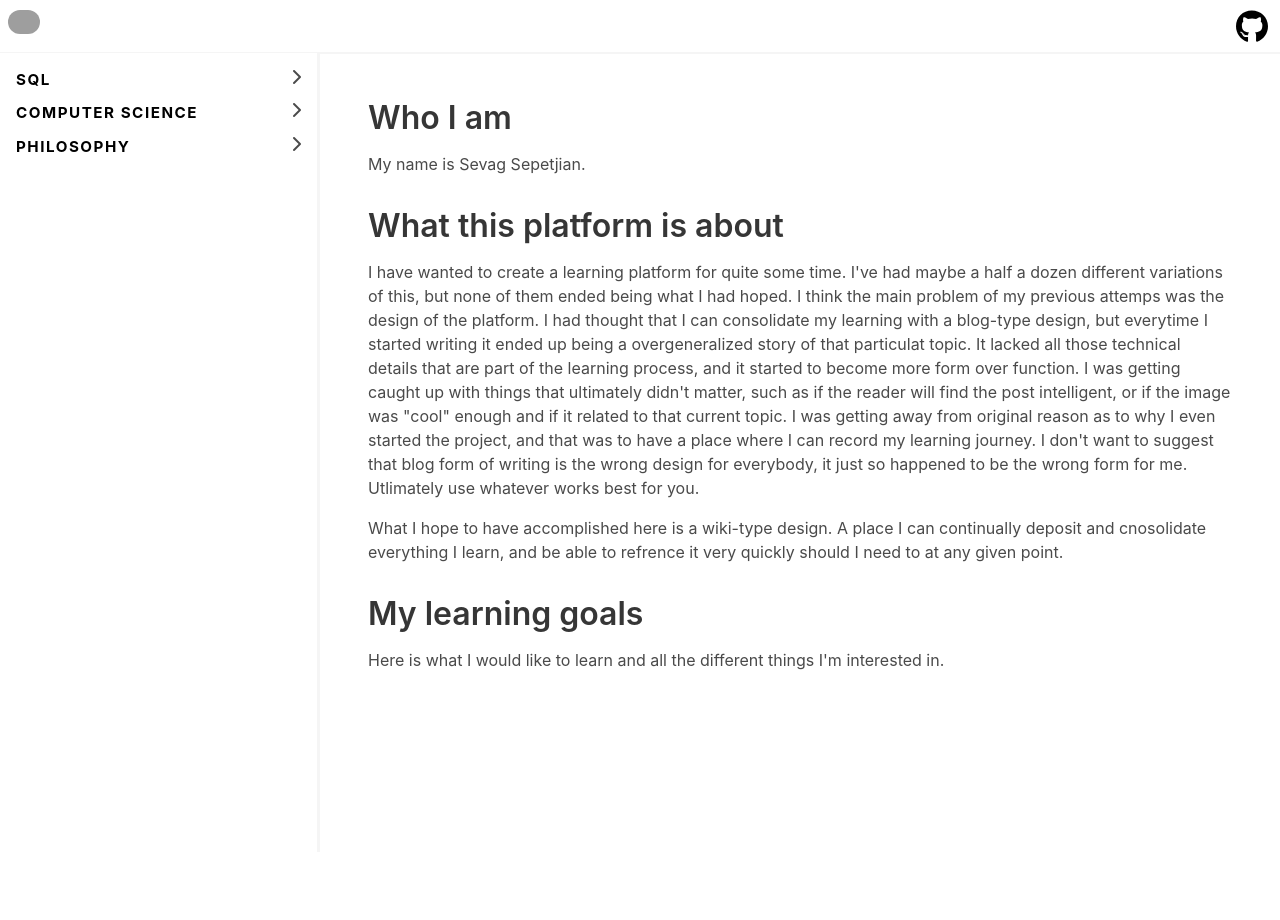
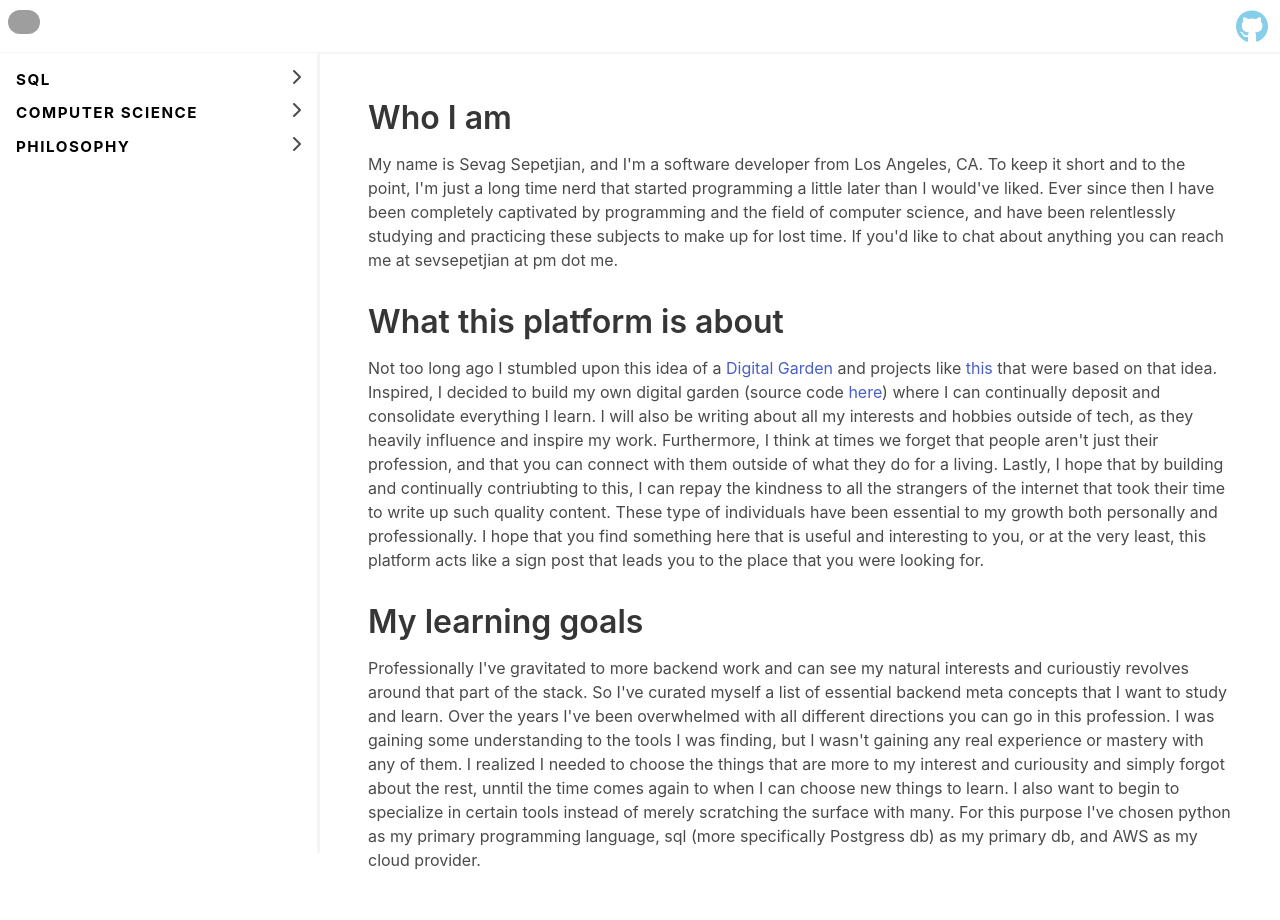
Before and after one commit to sevsepetjian/knowledge-base, a Flask app: page / in a window 1280 px wide. Before the commit the page ends 670 px from the top, so only its background shows below. Run offline with Flask 2, Linux system fonts and the light colour scheme; some libraries are stand-ins or nearby versions; grey boxes are pictures that could not be loaded.

Commit message:
[1] Changed github icon color. [2] Began writing index page content.

```diff
--- a/static/styles.css
+++ b/static/styles.css
@@ -33,10 +33,8 @@ body {
 }
 
 .github-link, .home-link {
-    color: inherit;
     width: 3.25rem;
     display: block;
-    font-size: 1em;
     cursor: pointer;
     position: relative;
     padding-left: .5rem;
--- a/templates/index.html
+++ b/templates/index.html
@@ -6,12 +6,11 @@
     <div class="container">
         <div class="content">
             <h1>Who I am</h1>
-            <p>My name is Sevag Sepetjian.</p>
+            <p>My name is Sevag Sepetjian, and I'm a software developer from Los Angeles, CA. To keep it short and to the point, I'm just a long time nerd that started programming a little later than I would've liked. Ever since then I have been completely captivated by programming and the field of computer science, and have been relentlessly studying and practicing these subjects to make up for lost time. If you'd like to chat about anything you can reach me at sevsepetjian at pm dot me.</p>
             <h1>What this platform is about</h1>
-            <p>I have wanted to create a learning platform for quite some time. I've had maybe a half a dozen different variations of this, but none of them ended being what I had hoped. I think the main problem of my previous attemps was the design of the platform. I had thought that I can consolidate my learning with a blog-type design, but everytime I started writing it ended up being a overgeneralized story of that particulat topic. It lacked all those technical details that are part of the learning process, and it started to become more form over function. I was getting caught up with things that ultimately didn't matter, such as if the reader will find the post intelligent, or if the image was "cool" enough and if it related to that current topic. I was getting away from original reason as to why I even started the project, and that was to have a place where I can record my learning journey. I don't want to suggest that blog form of writing is the wrong design for everybody, it just so happened to be the wrong form for me. Utlimately use whatever works best for you.</p>
-            <p>What I hope to have accomplished here is a wiki-type design. A place I can continually deposit and cnosolidate everything I learn, and be able to refrence it very quickly should I need to at any given point.</p>
+            <p>Not too long ago I stumbled upon this idea of a <a href="https://joelhooks.com/digital-garden" target="__blank">Digital Garden</a> and projects like <a href="https://wiki.nikitavoloboev.xyz/" target="__blank">this</a> that were based on that idea. Inspired, I decided to build my own digital garden (source code <a href="https://github.com/sevsepetjian/knowledge-base" target="__blank">here</a>) where I can continually deposit and consolidate everything I learn. I will also be writing about all my interests and hobbies outside of tech, as they heavily influence and inspire my work. Furthermore, I think at times we forget that people aren't just their profession, and that you can connect with them outside of what they do for a living. Lastly, I hope that by building and continually contriubting to this, I can repay the kindness to all the strangers of the internet that took their time to write up such quality content. These type of individuals have been essential to my growth both personally and professionally. I hope that you find something here that is useful and interesting to you, or at the very least, this platform acts like a sign post that leads you to the place that you were looking for.</p>
             <h1>My learning goals</h1>
-            <p>Here is what I would like to learn and all the different things I'm interested in.</p>
+            <p>Professionally I've gravitated to more backend work and can see my natural interests and curioustiy revolves around that part of the stack. So I've curated myself a list of essential backend meta concepts that I want to study and learn. Over the years I've been overwhelmed with all different directions you can go in this profession. I was gaining some understanding to the tools I was finding, but I wasn't gaining any real experience or mastery with any of them. I realized I needed to choose the things that are more to my interest and curiousity and simply forgot about the rest, unntil the time comes again to when I can choose new things to learn. I also want to begin to specialize in certain tools instead of merely scratching the surface with many. For this purpose I've chosen python as my primary programming language, sql (more specifically Postgress db) as my primary db, and AWS as my cloud provider.</p>
         </div>
     </div>
 </section>
```
Also changed, not shown: static/assets/github-brands.svg.
